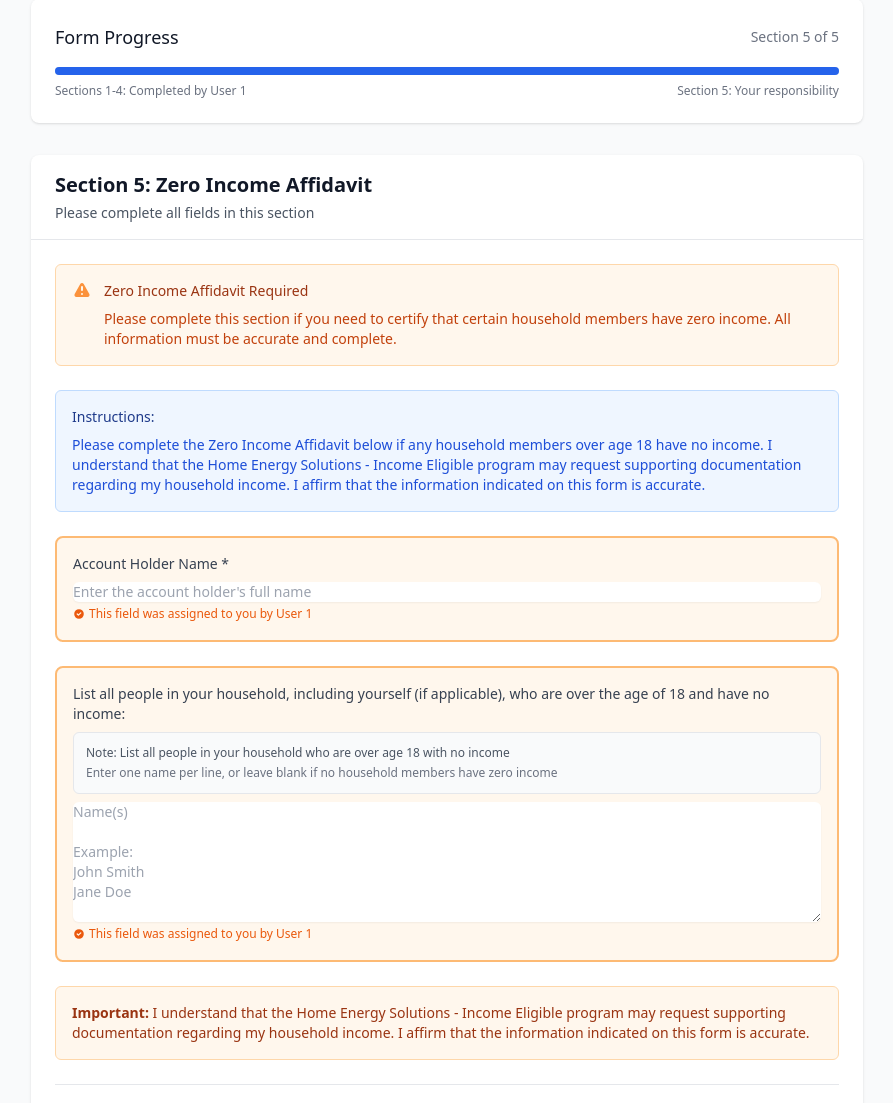
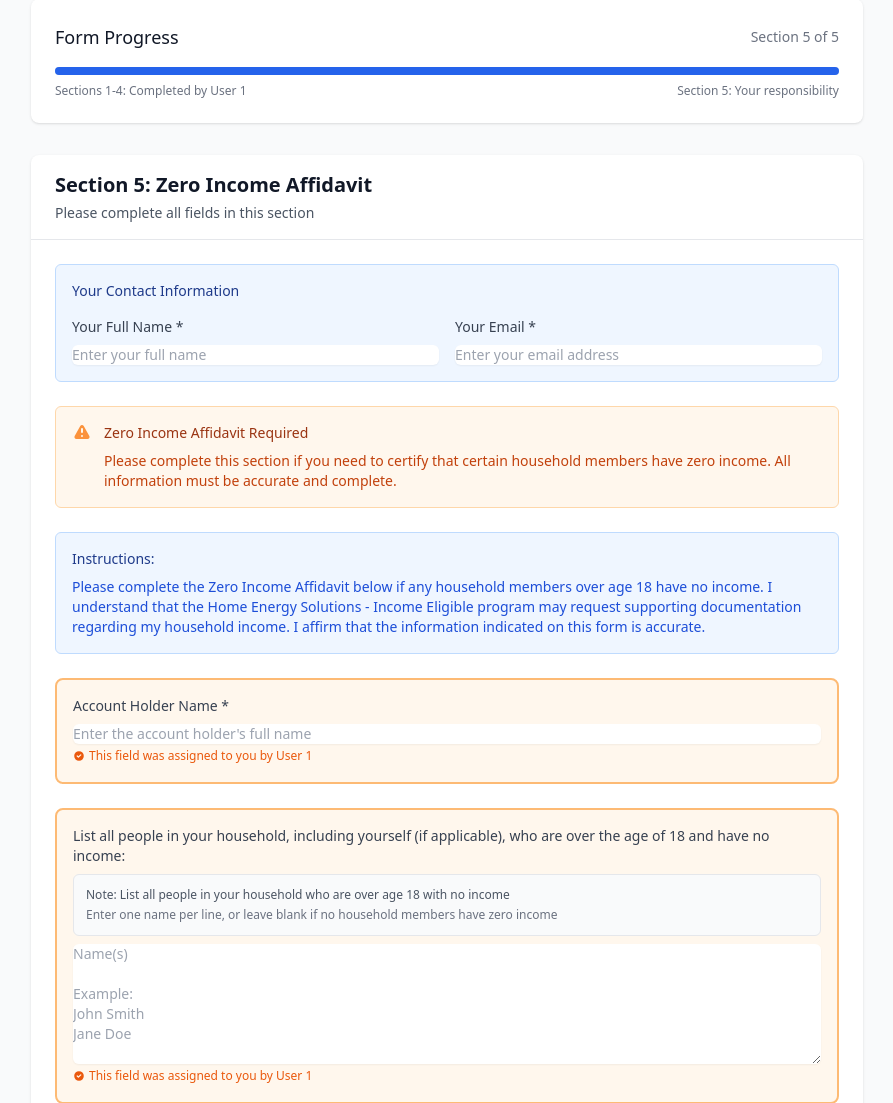
Before and after one commit to cvsper/pdfcollab, a Flask app: page /user2/1 in a window 1280 px wide. Shown: the part 141-1244 px from the top of the page, without its empty margins (193-1086 px from the left). Run offline with Flask 3, Linux system fonts and the light colour scheme; data that the repository does not hold is empty; some libraries are stand-ins or nearby versions.

Commit message:
Add User 2 contact information back to Section 5 form
- Add name and email fields to Section 5 form for User 2 identification
- Required for sending notifications and identifying the affidavit signer
- Add contact info collection section at top of Section 5 form
- Update User 2 interface to log contact information processing
- Ensure User 2 can be properly contacted after completing Section 5

🤖 Generated with [Claude Code](https://claude.ai/code)

Co-Authored-By: Claude <noreply@anthropic.com>

```diff
--- a/app.py
+++ b/app.py
@@ -1642,13 +1642,15 @@ def user2_interface(document_id):
         return redirect(url_for('dashboard'))
 
     if request.method == 'POST':
-        # Get User 2's contact information
+        # Get User 2's contact information (including from Section 5 form)
         user2_data = {
             'name': request.form.get('user2_name', ''),
             'email': request.form.get('user2_email', ''),
             'signature': request.form.get('signature', ''),
             'date_signed': datetime.now().isoformat()
         }
+
+        print(f"👤 User 2 contact info: name='{user2_data['name']}', email='{user2_data['email']}'")
 
         # Process User 2's PDF field values
         print(f"👥 Processing User 2 form for document: {document_id}")
--- a/templates/user2_enhanced.html
+++ b/templates/user2_enhanced.html
@@ -51,6 +51,25 @@
 
             <form method="POST" class="p-6">
                 <div class="space-y-6">
+
+                    <!-- User 2 Contact Information -->
+                    <div class="bg-blue-50 border border-blue-200 rounded-md p-4">
+                        <h4 class="text-sm font-medium text-blue-900 mb-4">Your Contact Information</h4>
+                        <div class="grid grid-cols-1 md:grid-cols-2 gap-4">
+                            <div>
+                                <label class="block text-sm font-medium text-gray-700 mb-2">Your Full Name *</label>
+                                <input type="text" name="user2_name"
+                                       class="block w-full border-gray-300 rounded-md shadow-sm focus:ring-blue-500 focus:border-blue-500 sm:text-sm"
+                                       placeholder="Enter your full name" required>
+                            </div>
+                            <div>
+                                <label class="block text-sm font-medium text-gray-700 mb-2">Your Email *</label>
+                                <input type="email" name="user2_email"
+                                       class="block w-full border-gray-300 rounded-md shadow-sm focus:ring-blue-500 focus:border-blue-500 sm:text-sm"
+                                       placeholder="Enter your email address" required>
+                            </div>
+                        </div>
+                    </div>
 
                     <!-- Important Notice -->
                     <div class="bg-orange-50 border border-orange-200 rounded-md p-4">
```
